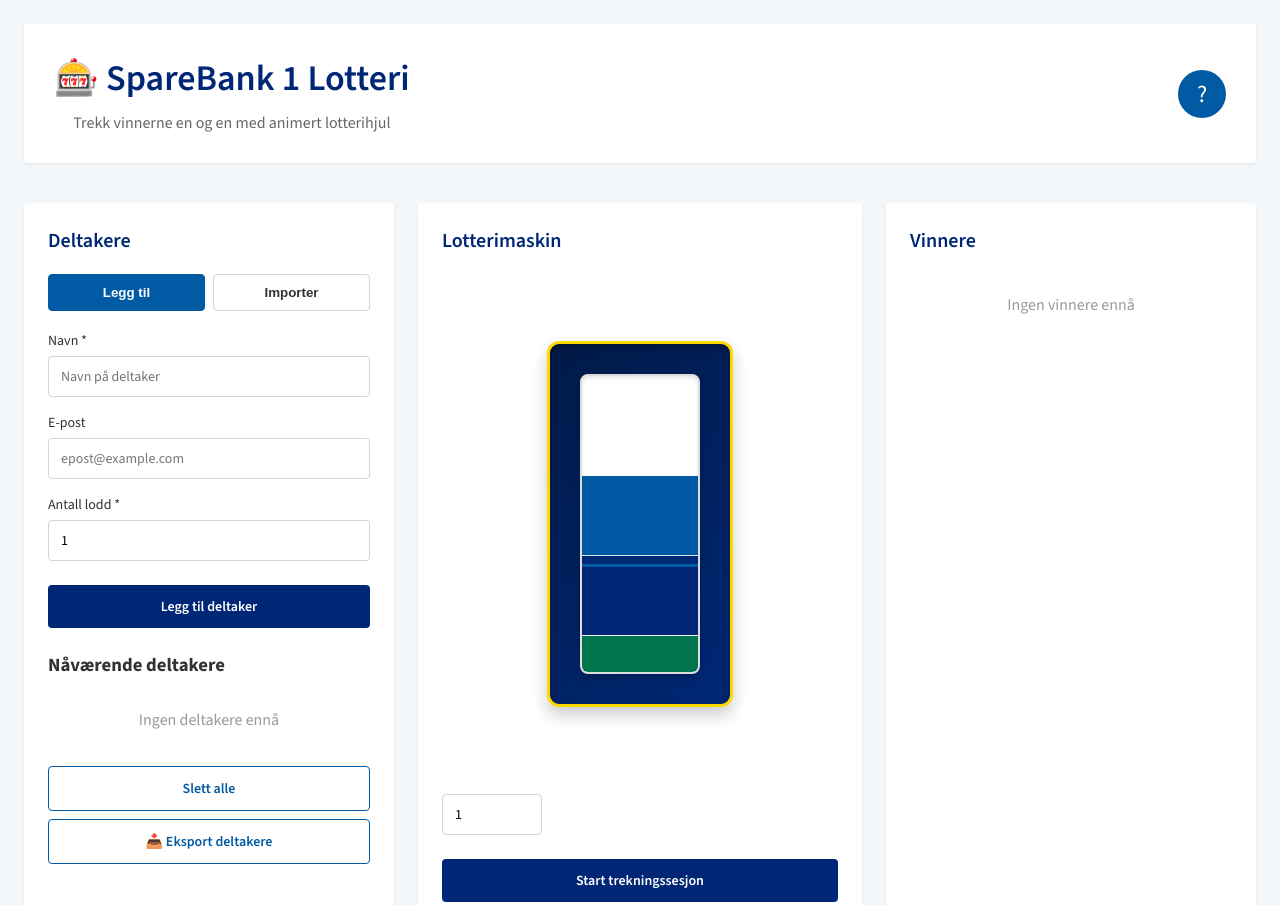
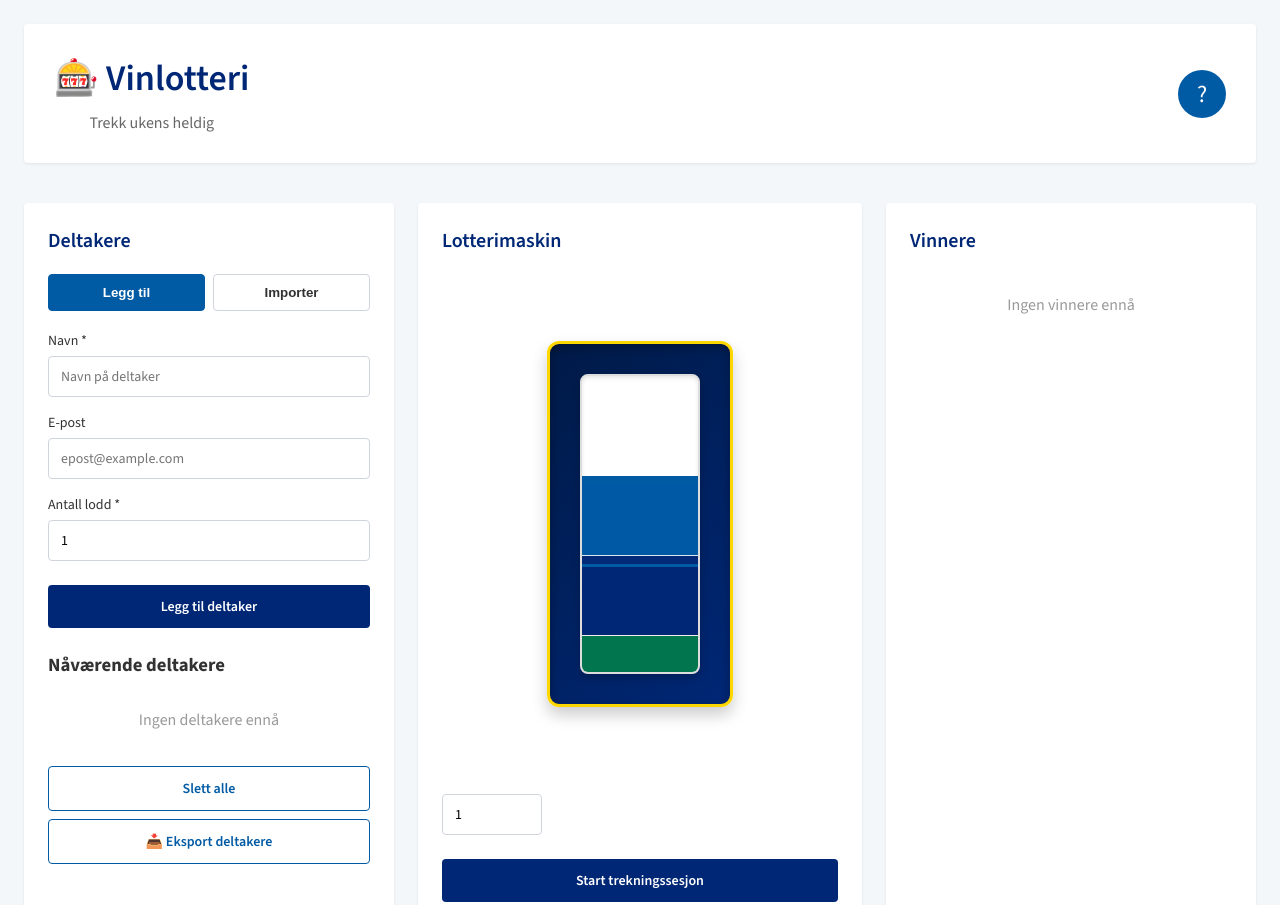
Before and after one commit to skibdalen/Vinlotteri, a plain HTML site: page index.html in a window 1280 px wide. Shown: the top 905 px of the page. Drawn offline with nearby package versions, Linux system fonts and the light colour scheme.

Commit message:
Update index.html

```diff
--- a/index.html
+++ b/index.html
@@ -3,7 +3,7 @@
 <head>
     <meta charset="UTF-8">
     <meta name="viewport" content="width=device-width, initial-scale=1.0">
-    <title>SpareBank 1 Lotteri</title>
+    <title>Vinlotteri</title>
 
     <!-- Better Excel handling -->
     <script src="https://cdn.jsdelivr.net/npm/xlsx@latest/dist/xlsx.full.min.js"></script>
@@ -553,8 +553,8 @@
         <header>
             <div style="display: flex; justify-content: space-between; align-items: center; width: 100%;">
                 <div>
-                    <h1>🎰 SpareBank 1 Lotteri</h1>
-                    <p class="subtitle">Trekk vinnerne en og en med animert lotterihjul</p>
+                    <h1>🎰 Vinlotteri</h1>
+                    <p class="subtitle">Trekk ukens heldig</p>
                 </div>
                 <a href="README.md" target="_blank" title="Åpne brukerveiledning" style="
                     background: var(--ffe-farge-vann);
```
